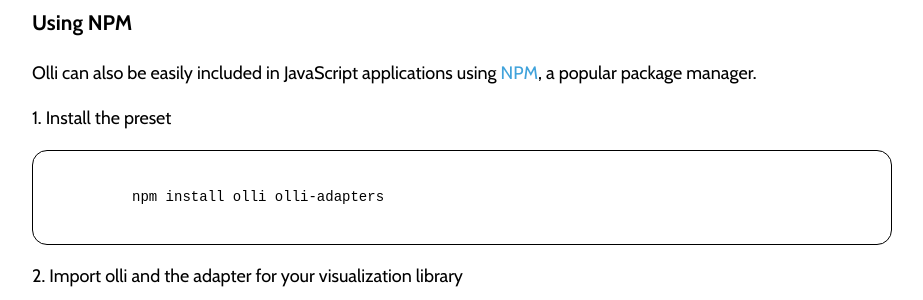
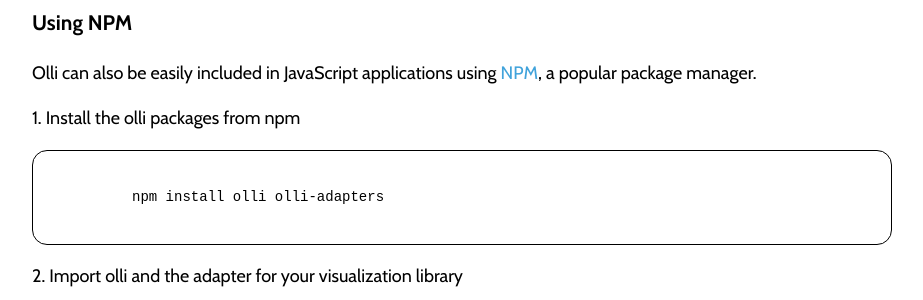
Before and after one commit to mitvis/olli, a Jekyll site: the page built from docs/quickstart.html, in a window 1280 px wide and 900 px high, scrolled down 1624 px. Shown: the part 153-453 px from the top of the window, without its empty margins (242-1165 px from the left). Built offline with Jekyll 4.4.1, drawn with Linux system fonts in a browser that asks for light colours; nearby versions of some CDN libraries; a script that is not in the unit is left out.

Commit message:
fix typo

```diff
--- a/docs/quickstart.html
+++ b/docs/quickstart.html
@@ -81,7 +81,7 @@
     <p>Olli can also be easily included in JavaScript applications using <a href="https://www.npmjs.com/">NPM</a>, a popular package manager.</p>
     <!-- <p><a href="https://codepen.io/matt-blanco/pen/zYWMGyX" target="_blank">Fully functional example with CodePen</a></p> -->
     <div>
-      <p>1. Install the preset</p>
+      <p>1. Install the olli packages from npm</p>
       <div class="Code-Block">
         <code class="language-bash">
           npm install olli olli-adapters
```
